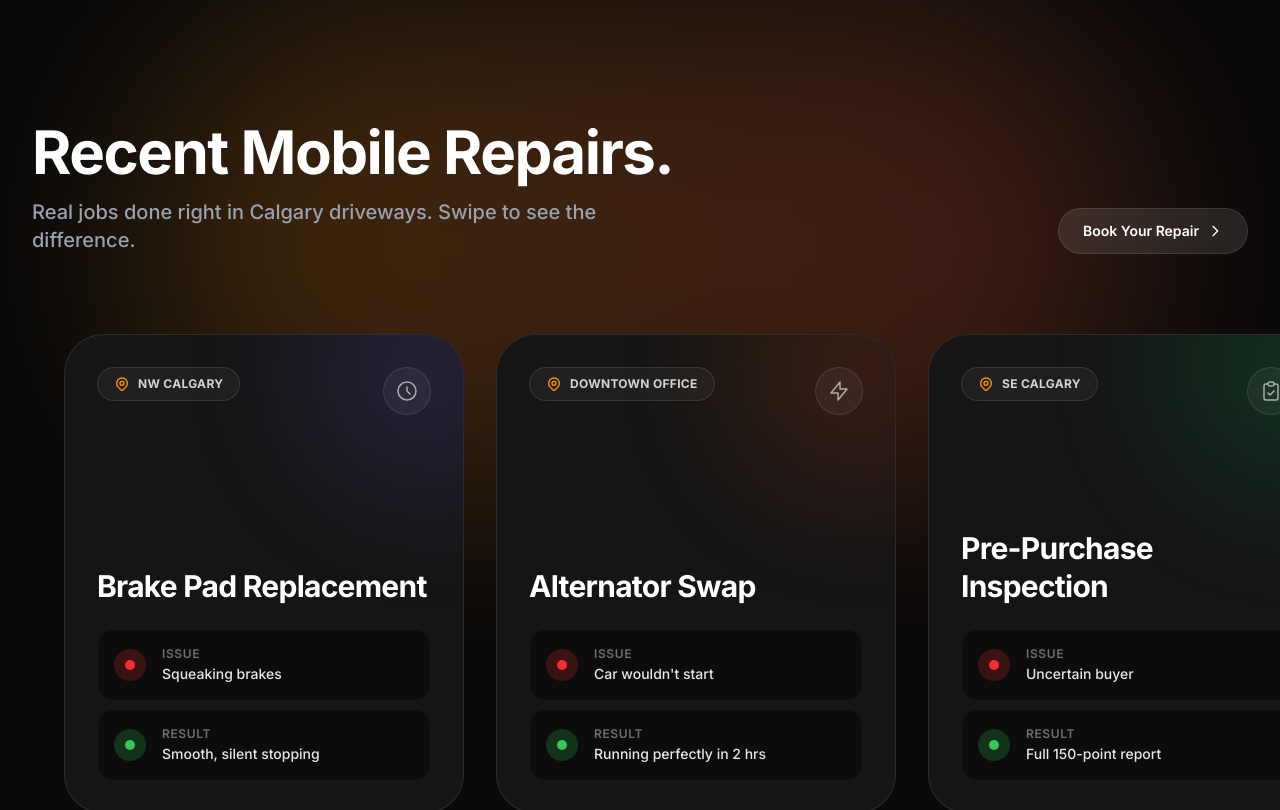
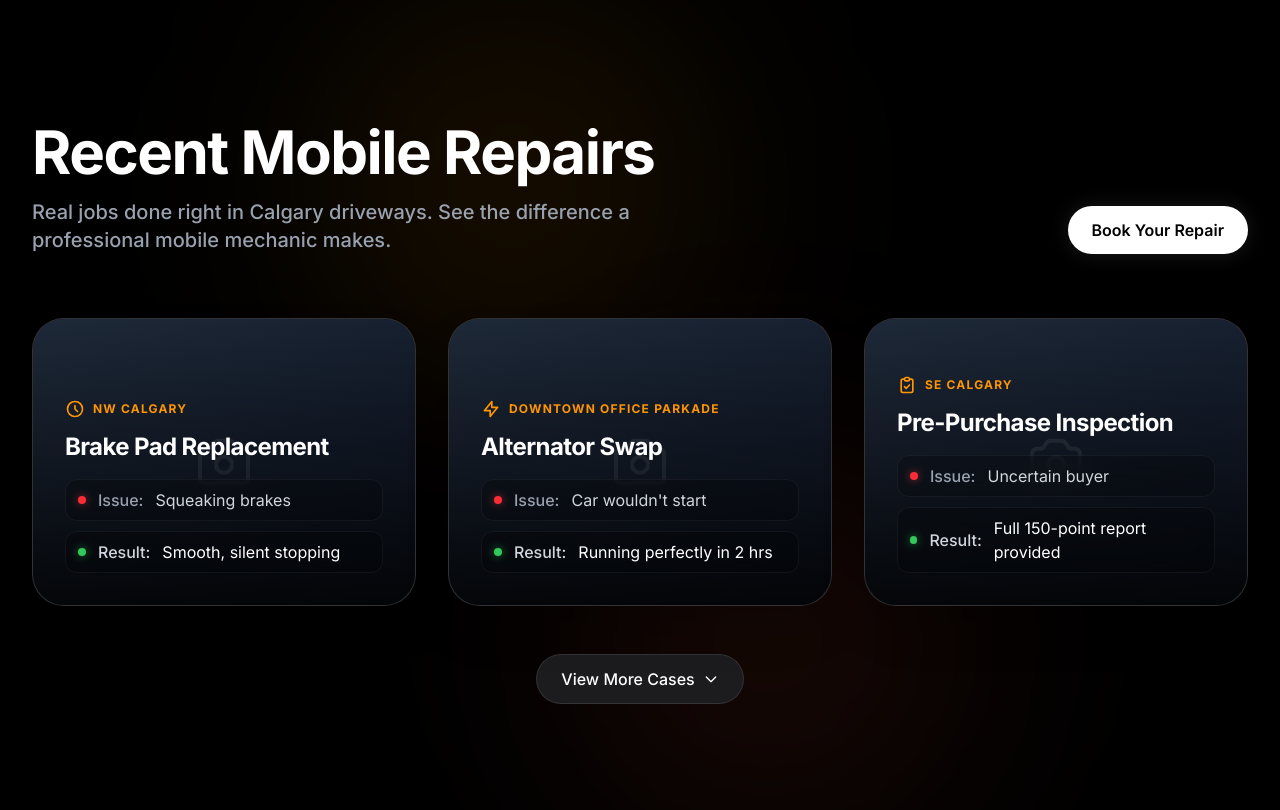
Before and after one commit to bowrand/UI--02, a Next.js app: page / in a window 1280 px wide. Shown: the part 1840-2650 px from the top of the page. Built offline with nearby package versions, Linux system fonts and the light colour scheme.

Commit message:
feat: redesign Recent Repairs section to Apple HIG standards with dark mode glassmorphic grid and show more toggle

```diff
--- a/app/components/RecentRepairs.tsx
+++ b/app/components/RecentRepairs.tsx
@@ -1,7 +1,7 @@
 "use client";
 
-import { useRef } from "react";
-import { motion, useInView } from "framer-motion";
+import { useState } from "react";
+import { motion, AnimatePresence } from "framer-motion";
 
 const repairs = [
   {
@@ -10,151 +10,149 @@ const repairs = [
     icon: "M12 8v4l3 3m6-3a9 9 0 11-18 0 9 9 0 0118 0z",
     before: "Squeaking brakes",
     after: "Smooth, silent stopping",
-    color: "from-blue-500/30 to-purple-500/30"
+    image: "bg-gradient-to-br from-gray-800 to-gray-900",
   },
   {
     title: "Alternator Swap",
-    location: "Downtown Office",
+    location: "Downtown Office Parkade",
     icon: "M13 10V3L4 14h7v7l9-11h-7z",
     before: "Car wouldn't start",
     after: "Running perfectly in 2 hrs",
-    color: "from-orange-500/30 to-red-500/30"
+    image: "bg-gradient-to-br from-gray-800 to-gray-900",
   },
   {
     title: "Pre-Purchase Inspection",
     location: "SE Calgary",
     icon: "M9 5H7a2 2 0 00-2 2v12a2 2 0 002 2h10a2 2 0 002-2V7a2 2 0 00-2-2h-2M9 5a2 2 0 002 2h2a2 2 0 002-2M9 5a2 2 0 012-2h2a2 2 0 012 2m-6 9l2 2 4-4",
     before: "Uncertain buyer",
-    after: "Full 150-point report",
-    color: "from-green-500/30 to-emerald-500/30"
+    after: "Full 150-point report provided",
+    image: "bg-gradient-to-br from-gray-800 to-gray-900",
   },
   {
     title: "Battery Replacement",
     location: "SW Calgary",
     icon: "M13 10V3L4 14h7v7l9-11h-7z",
-    before: "Dead in driveway",
-    after: "Instant start, tested system",
-    color: "from-yellow-500/30 to-orange-500/30"
+    before: "Dead battery in winter",
+    after: "Instant start, tested charging system",
+    image: "bg-gradient-to-br from-gray-800 to-gray-900",
   },
   {
-    title: "Check Engine Light",
-    location: "Airdrie",
-    icon: "M12 9v2m0 4h.01m-6.938 4h13.856c1.54 0 2.502-1.667 1.732-3L13.732 4c-.77-1.333-2.694-1.333-3.464 0L3.34 16c-.77 1.333.192 3 1.732 3z",
-    before: "Misfire codes",
-    after: "New spark plugs & coils",
-    color: "from-pink-500/30 to-rose-500/30"
+    title: "Starter Motor Repair",
+    location: "NE Calgary",
+    icon: "M12 8v4l3 3m6-3a9 9 0 11-18 0 9 9 0 0118 0z",
+    before: "Clicking sound, no crank",
+    after: "Reliable starts every time",
+    image: "bg-gradient-to-br from-gray-800 to-gray-900",
   },
   {
-    title: "Starter Motor",
-    location: "Chestermere",
-    icon: "M4 4v5h.582m15.356 2A8.001 8.001 0 004.582 9m0 0H9m11 11v-5h-.581m0 0a8.003 8.003 0 01-15.357-2m15.357 2H15",
-    before: "Clicking noise",
-    after: "Fired up immediately",
-    color: "from-cyan-500/30 to-blue-500/30"
-  }
+    title: "Serpentine Belt",
+    location: "Airdrie",
+    icon: "M9 5H7a2 2 0 00-2 2v12a2 2 0 002 2h10a2 2 0 002-2V7a2 2 0 00-2-2h-2M9 5a2 2 0 002 2h2a2 2 0 002-2M9 5a2 2 0 012-2h2a2 2 0 012 2m-6 9l2 2 4-4",
+    before: "Loud squealing noise",
+    after: "Quiet engine operation",
+    image: "bg-gradient-to-br from-gray-800 to-gray-900",
+  },
 ];
 
 export default function RecentRepairs() {
-  const ref = useRef(null);
-  const isInView = useInView(ref, { once: true, margin: "-100px" });
+  const [showAll, setShowAll] = useState(false);
+
+  const displayedRepairs = showAll ? repairs : repairs.slice(0, 3);
 
   return (
-    <section ref={ref} className="w-full bg-[#0A0A0A] py-20 sm:py-32 overflow-hidden relative">
-      {/* Subtle background glow */}
-      <div className="absolute top-0 left-1/2 -translate-x-1/2 w-[1000px] h-[500px] opacity-20 pointer-events-none">
-        <div className="absolute inset-0 bg-gradient-to-r from-[#FF9500] to-[#FF5E3A] blur-[100px] rounded-full mix-blend-screen"></div>
-      </div>
+    <section className="w-full bg-[#000000] py-20 sm:py-32 relative overflow-hidden">
+      {/* Ambient Background Glows */}
+      <div className="absolute top-0 left-1/4 w-96 h-96 bg-[#FF9500]/10 rounded-full blur-[120px] pointer-events-none"></div>
+      <div className="absolute bottom-0 right-1/4 w-96 h-96 bg-[#FF5E3A]/10 rounded-full blur-[120px] pointer-events-none"></div>
 
       <div className="max-w-7xl mx-auto px-4 sm:px-6 lg:px-8 relative z-10">
-        <motion.div
-          initial={{ opacity: 0, y: 20 }}
-          animate={isInView ? { opacity: 1, y: 0 } : { opacity: 0, y: 20 }}
-          transition={{ duration: 0.8, ease: [0.16, 1, 0.3, 1] }}
-          className="flex flex-col sm:flex-row justify-between items-start sm:items-end mb-12 sm:mb-20 gap-6"
-        >
+        <div className="flex flex-col sm:flex-row justify-between items-start sm:items-end mb-16 gap-8">
           <div className="space-y-4 max-w-2xl">
-            <h2 className="text-3xl sm:text-5xl lg:text-6xl font-bold tracking-tight text-white">
-              Recent Mobile Repairs.
+            <h2 className="text-4xl sm:text-5xl lg:text-6xl font-bold tracking-tight text-white">
+              Recent Mobile Repairs
             </h2>
-            <p className="text-lg sm:text-xl text-gray-400 font-medium">
-              Real jobs done right in Calgary driveways. Swipe to see the difference.
+            <p className="text-xl text-gray-400 font-medium">
+              Real jobs done right in Calgary driveways. See the difference a professional mobile mechanic makes.
             </p>
           </div>
-          <a href="#callback-form" className="inline-flex items-center justify-center px-6 py-3 text-sm font-semibold text-white bg-white/10 hover:bg-white/20 border border-white/10 rounded-full backdrop-blur-md transition-all duration-300 group">
+          <a
+            href="#callback-form"
+            className="inline-flex items-center justify-center px-6 py-3 text-base font-semibold text-black bg-white rounded-full hover:bg-gray-200 active:scale-95 transition-all shadow-[0_0_20px_rgba(255,255,255,0.1)]"
+          >
             Book Your Repair
-            <svg className="w-4 h-4 ml-2 group-hover:translate-x-1 transition-transform" fill="none" stroke="currentColor" viewBox="0 0 24 24"><path strokeLinecap="round" strokeLinejoin="round" strokeWidth={2} d="M9 5l7 7-7 7" /></svg>
           </a>
-        </motion.div>
-      </div>
+        </div>
 
-      {/* Horizontal Scroll Carousel */}
-      <motion.div
-        initial={{ opacity: 0, x: 50 }}
-        animate={isInView ? { opacity: 1, x: 0 } : { opacity: 0, x: 50 }}
-        transition={{ duration: 1, ease: [0.16, 1, 0.3, 1], delay: 0.2 }}
-        className="flex overflow-x-auto snap-x snap-mandatory hide-scrollbar pb-12 px-4 sm:px-6 lg:px-8 gap-6 sm:gap-8 max-w-[100vw]"
-      >
-        {/* Spacer for initial alignment on large screens */}
-        <div className="hidden lg:block min-w-[calc((100vw-80rem)/2)] shrink-0"></div>
-
-        {repairs.map((job, i) => (
-          <div key={i} className="snap-center shrink-0 w-[85vw] sm:w-[400px] h-[480px] rounded-[2.5rem] bg-[#151515] border border-white/10 relative overflow-hidden group hover:border-white/20 transition-colors duration-500 flex flex-col">
-            {/* Glowing Orb Background */}
-            <div className={`absolute -top-24 -right-24 w-64 h-64 bg-gradient-to-br ${job.color} blur-3xl rounded-full group-hover:scale-150 transition-transform duration-700 ease-out opacity-50`}></div>
-
-            <div className="p-8 flex flex-col h-full relative z-10">
-              {/* Top Badge */}
-              <div className="flex justify-between items-start mb-auto">
-                <div className="inline-flex items-center gap-2 px-4 py-2 rounded-full bg-white/5 border border-white/10 backdrop-blur-md">
-                  <svg className="w-4 h-4 text-[#FF9500]" fill="none" stroke="currentColor" viewBox="0 0 24 24">
-                    <path strokeLinecap="round" strokeLinejoin="round" strokeWidth={2} d="M17.657 16.657L13.414 20.9a1.998 1.998 0 01-2.827 0l-4.244-4.243a8 8 0 1111.314 0z" />
-                    <path strokeLinecap="round" strokeLinejoin="round" strokeWidth={2} d="M15 11a3 3 0 11-6 0 3 3 0 016 0z" />
-                  </svg>
-                  <span className="text-xs font-bold tracking-wide text-white/80 uppercase">{job.location}</span>
-                </div>
-                <div className="w-12 h-12 rounded-full bg-white/5 border border-white/10 flex items-center justify-center backdrop-blur-md group-hover:bg-white/10 transition-colors">
-                  <svg className="w-6 h-6 text-white/60 group-hover:text-white transition-colors" fill="none" stroke="currentColor" viewBox="0 0 24 24">
-                    <path strokeLinecap="round" strokeLinejoin="round" strokeWidth={1.5} d={job.icon} />
+        <motion.div
+          layout
+          className="grid sm:grid-cols-2 lg:grid-cols-3 gap-6 sm:gap-8"
+        >
+          <AnimatePresence mode="popLayout">
+            {displayedRepairs.map((job, i) => (
+              <motion.div
+                layout
+                initial={{ opacity: 0, scale: 0.9, y: 20 }}
+                animate={{ opacity: 1, scale: 1, y: 0 }}
+                exit={{ opacity: 0, scale: 0.9, y: 20 }}
+                transition={{ duration: 0.4, ease: [0.16, 1, 0.3, 1] }}
+                key={job.title}
+                className="group relative rounded-[2rem] overflow-hidden bg-[#1C1C1E] aspect-[4/3] border border-white/10 shadow-2xl flex flex-col cursor-pointer"
+              >
+                {/* Placeholder Image Background */}
+                <div className={`absolute inset-0 ${job.image} flex items-center justify-center group-hover:scale-105 transition-transform duration-700 ease-[cubic-bezier(0.16,1,0.3,1)]`}>
+                  <svg className="w-16 h-16 text-white/10" fill="none" stroke="currentColor" viewBox="0 0 24 24">
+                    <path strokeLinecap="round" strokeLinejoin="round" strokeWidth={1.5} d="M3 9a2 2 0 012-2h.93a2 2 0 001.664-.89l.812-1.22A2 2 0 0110.07 4h3.86a2 2 0 011.664.89l.812 1.22A2 2 0 0018.07 7H19a2 2 0 012 2v9a2 2 0 01-2 2H5a2 2 0 01-2-2V9z" />
+                    <path strokeLinecap="round" strokeLinejoin="round" strokeWidth={1.5} d="M15 13a3 3 0 11-6 0 3 3 0 016 0z" />
                   </svg>
                 </div>
-              </div>
 
-              {/* Bottom Content */}
-              <div className="space-y-6">
-                <h3 className="text-2xl sm:text-3xl font-bold tracking-tight text-white leading-tight">
-                  {job.title}
-                </h3>
+                {/* Glassmorphic Overlay */}
+                <div className="absolute inset-0 bg-gradient-to-t from-black/90 via-black/40 to-transparent opacity-90"></div>
 
-                {/* Before/After Bento Box */}
-                <div className="grid grid-rows-2 gap-2">
-                  <div className="bg-black/40 backdrop-blur-xl rounded-2xl p-4 border border-white/5 flex items-center gap-4">
-                    <div className="w-8 h-8 rounded-full bg-red-500/20 flex items-center justify-center shrink-0">
-                      <div className="w-2.5 h-2.5 rounded-full bg-red-500"></div>
+                <div className="absolute bottom-0 left-0 p-6 sm:p-8 w-full z-10">
+                  <div className="flex items-center gap-2 text-[#FF9500] mb-3">
+                    <svg className="w-5 h-5" fill="none" stroke="currentColor" viewBox="0 0 24 24">
+                      <path strokeLinecap="round" strokeLinejoin="round" strokeWidth={2} d={job.icon} />
+                    </svg>
+                    <span className="text-xs font-bold tracking-widest uppercase">{job.location}</span>
+                  </div>
+                  <h3 className="text-2xl font-bold tracking-tight text-white mb-4">{job.title}</h3>
+
+                  {/* Before/After Micro-Case Study */}
+                  <div className="flex flex-col gap-2.5 text-sm sm:text-base">
+                    <div className="flex items-center gap-3 text-gray-300 bg-black/20 backdrop-blur-md px-3 py-2 rounded-xl border border-white/5">
+                      <span className="w-2 h-2 rounded-full bg-red-500 shadow-[0_0_8px_rgba(239,68,68,0.6)]"></span>
+                      <span className="font-medium text-gray-400">Issue:</span> {job.before}
                     </div>
-                    <div>
-                      <p className="text-xs font-semibold text-white/40 uppercase tracking-wider mb-0.5">Issue</p>
-                      <p className="text-sm font-medium text-white/90">{job.before}</p>
-                    </div>
-                  </div>
-
-                  <div className="bg-black/40 backdrop-blur-xl rounded-2xl p-4 border border-white/5 flex items-center gap-4">
-                    <div className="w-8 h-8 rounded-full bg-[#34C759]/20 flex items-center justify-center shrink-0">
-                      <div className="w-2.5 h-2.5 rounded-full bg-[#34C759]"></div>
-                    </div>
-                    <div>
-                      <p className="text-xs font-semibold text-white/40 uppercase tracking-wider mb-0.5">Result</p>
-                      <p className="text-sm font-medium text-white/90">{job.after}</p>
+                    <div className="flex items-center gap-3 text-white bg-black/20 backdrop-blur-md px-3 py-2 rounded-xl border border-white/5">
+                      <span className="w-2 h-2 rounded-full bg-[#34C759] shadow-[0_0_8px_rgba(52,199,89,0.6)]"></span>
+                      <span className="font-medium text-gray-300">Result:</span> {job.after}
                     </div>
                   </div>
                 </div>
-              </div>
-            </div>
-          </div>
-        ))}
+              </motion.div>
+            ))}
+          </AnimatePresence>
+        </motion.div>
 
-        {/* Spacer for end alignment */}
-        <div className="hidden lg:block min-w-[calc((100vw-80rem)/2)] shrink-0"></div>
-      </motion.div>
+        {/* Show More Button */}
+        <motion.div layout className="mt-12 flex justify-center">
+          <button
+            onClick={() => setShowAll(!showAll)}
+            className="group flex items-center gap-2 px-6 py-3 bg-[#1C1C1E] hover:bg-[#2C2C2E] border border-white/10 rounded-full text-white font-medium transition-all duration-300"
+          >
+            {showAll ? "Show Less" : "View More Cases"}
+            <svg
+              className={`w-4 h-4 transition-transform duration-300 ${showAll ? "rotate-180" : ""}`}
+              fill="none"
+              stroke="currentColor"
+              viewBox="0 0 24 24"
+            >
+              <path strokeLinecap="round" strokeLinejoin="round" strokeWidth={2} d="M19 9l-7 7-7-7" />
+            </svg>
+          </button>
+        </motion.div>
+      </div>
     </section>
   );
 }
--- a/app/globals.css
+++ b/app/globals.css
@@ -51,17 +51,6 @@ body {
   color: #1D1D1F;
 }
 
-/* Hide scrollbar for Chrome, Safari and Opera */
-.hide-scrollbar::-webkit-scrollbar {
-  display: none;
-}
-
-/* Hide scrollbar for IE, Edge and Firefox */
-.hide-scrollbar {
-  -ms-overflow-style: none;  /* IE and Edge */
-  scrollbar-width: none;  /* Firefox */
-}
-
 @supports (padding-bottom: env(safe-area-inset-bottom)) {
   .pb-safe {
     padding-bottom: calc(1rem + env(safe-area-inset-bottom));
```
